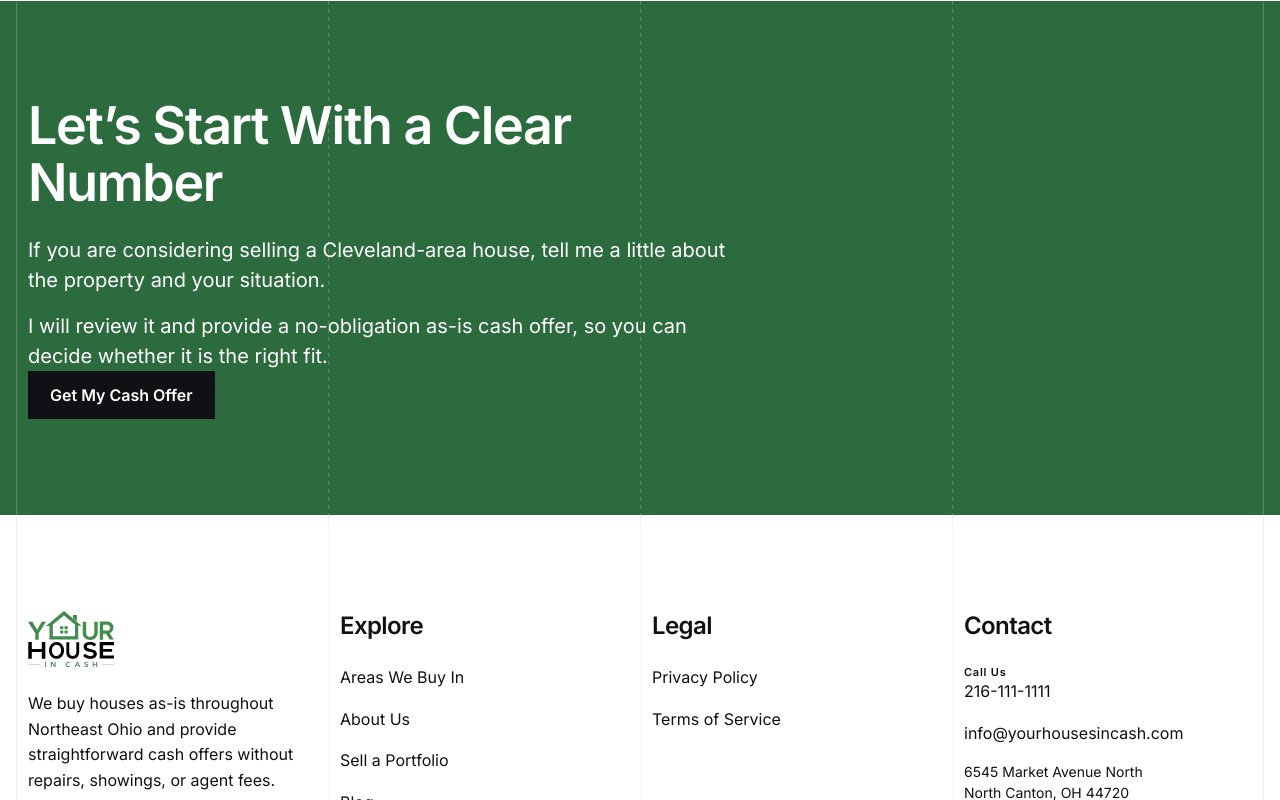
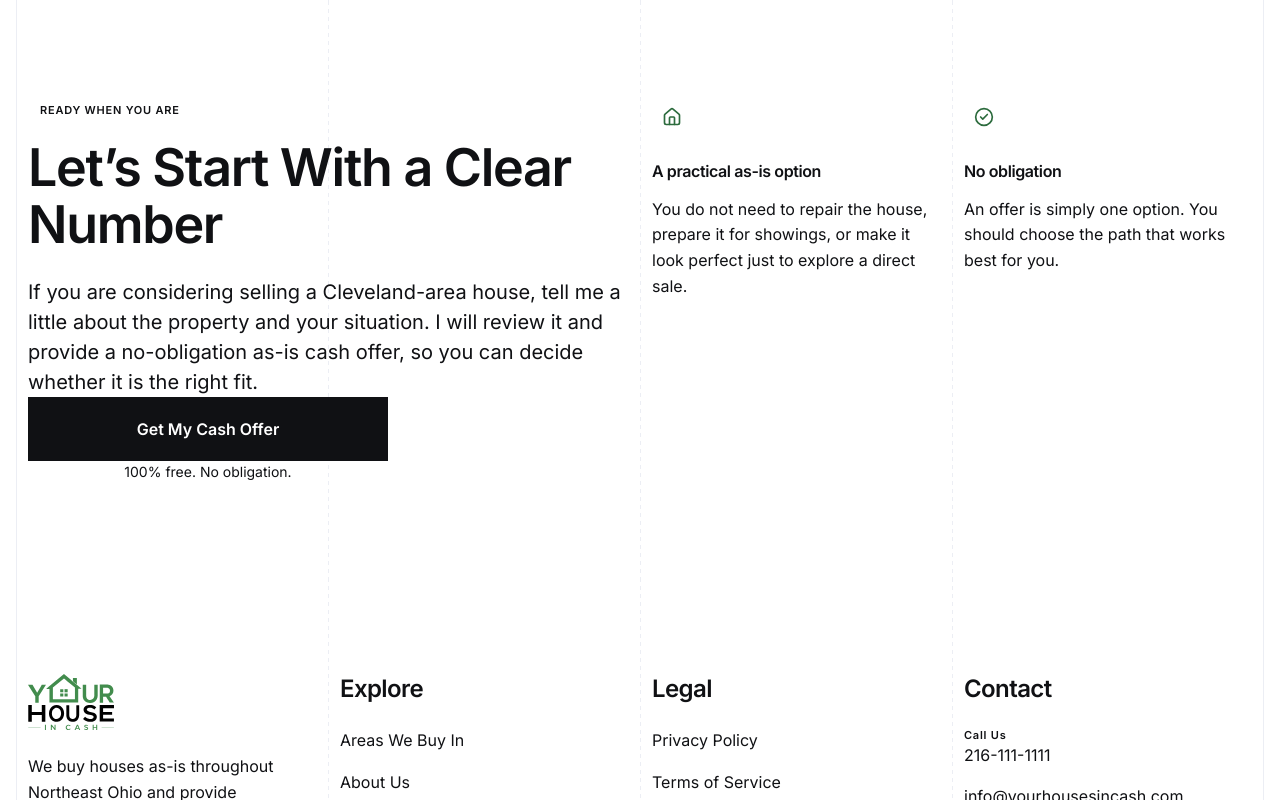
Before and after one commit to YHICAdmin/your-house-in-cash, a Next.js app: page /about-us in a window 1280 px wide. Shown: the part 1820-2620 px from the top of the page. Built offline with nearby package versions, Linux system fonts and the light colour scheme.

Commit message:
Reuse shared About Us final CTA

```diff
--- a/project-documentation/website-specification/about-us-page.md
+++ b/project-documentation/website-specification/about-us-page.md
@@ -16,6 +16,7 @@ Normal paragraph copy on the page uses the global primary text color. The Final
 
 - Canonical route: `/about-us`
 - The page’s primary call to action follows the site’s standard Seller Lead Form Flow at `/get-cash-offer`.
+- The shared Footer uses the existing Background Neutral (`#F8F8F8`) on this page.
 
 # Introduction
 
@@ -302,11 +303,8 @@ Close the page with one calm, clear next step. After meeting Noah, understanding
 
 ## Layout
 
-- Use Brand Green Dark (`#2C6B3D`) as a visually distinct full-width final-section background.
-- Use a restrained, spacious composition with large light-colored typography and one prominent Primary CTA.
+- Use the [shared Final CTA](../shared-sections.md#final-cta) with its default Background (`#FFFFFF`), matching the Area Page Final CTA composition and responsive behavior.
 - The CTA is the natural conclusion of the page, not a sudden marketing push.
-- Do not add testimonials, trust badges, statistics, extra links, illustrations, or a list of benefits.
-- On Mobile, stack the content and Primary CTA cleanly while preserving generous spacing.
 
 ## Heading
 
@@ -316,19 +314,17 @@ Close the page with one calm, clear next step. After meeting Noah, understanding
 
 ### Visual Design
 
-- Use the global H2 typography.
-- Use large, light-colored typography.
+- Use the shared Final CTA Heading treatment.
 
 ## Supporting Copy
 
 ### Content
 
-- `If you are considering selling a Cleveland-area house, tell me a little about the property and your situation.`
-- `I will review it and provide a no-obligation as-is cash offer, so you can decide whether it is the right fit.`
+- `If you are considering selling a Cleveland-area house, tell me a little about the property and your situation. I will review it and provide a no-obligation as-is cash offer, so you can decide whether it is the right fit.`
 
 ### Visual Design
 
-- Use the global Body Large typography.
+- Use the shared Final CTA Supporting Copy treatment.
 
 ## Primary CTA
 
@@ -340,3 +336,20 @@ Close the page with one calm, clear next step. After meeting Noah, understanding
 
 - Use the shared Button Component with link semantics.
 - Navigate to the existing Seller Lead Form Flow at `/get-cash-offer`.
+
+## Section Label
+
+### Content
+
+- `READY WHEN YOU ARE`
+
+## Reassurance Row
+
+### Content
+
+- `100% free. No obligation.`
+
+## Supporting Benefits
+
+1. `House` icon; heading `A practical as-is option`; supporting copy: `You do not need to repair the house, prepare it for showings, or make it look perfect just to explore a direct sale.`
+2. `CircleCheck` icon; heading `No obligation`; supporting copy: `An offer is simply one option. You should choose the path that works best for you.`
--- a/src/app/(site)/about-us/page.module.css
+++ b/src/app/(site)/about-us/page.module.css
@@ -8,8 +8,7 @@
 
 .introductionLayout,
 .beliefsLayout,
-.expectationsLayout,
-.finalCtaLayout {
+.expectationsLayout {
   row-gap: var(--spacing-xl);
 }
 
@@ -28,8 +27,7 @@
 .directAnswerContent,
 .directAnswerPhotograph,
 .expectationsHeader,
-.standards,
-.finalCtaContent {
+.standards {
   grid-column: 1 / -1;
   min-width: 0;
 }
@@ -53,8 +51,7 @@
 }
 
 .directAnswerContent p,
-.standard p,
-.finalCtaCopy p {
+.standard p {
   margin: 0;
 }
 
@@ -187,37 +184,10 @@
   margin: 0 0 var(--spacing-s);
 }
 
-.finalCta {
-  --system-line-color: rgb(255 255 255 / 20%);
-  background: var(--color-brand-dark);
-  color: var(--color-background);
-}
-
-.finalCtaContent {
-  display: flex;
-  flex-direction: column;
-  align-items: flex-start;
-}
-
-.finalCtaHeading {
-  max-width: 20ch;
-  margin: 0 0 var(--spacing-m);
-}
-
-.finalCtaCopy {
-  display: flex;
-  max-width: 56ch;
-  flex-direction: column;
-  gap: var(--spacing-s);
-  margin-bottom: var(--spacing-l);
-  color: var(--color-brand-light);
-}
-
 @media (min-width: 768px) {
   .introductionLayout,
   .beliefsLayout,
-  .expectationsLayout,
-  .finalCtaLayout {
+  .expectationsLayout {
     row-gap: var(--spacing-2xl);
   }
 
@@ -271,9 +241,6 @@
     grid-column: 1 / -1;
   }
 
-  .finalCtaContent {
-    grid-column: 1 / span 6;
-  }
 }
 
 @media (min-width: 1200px) {
@@ -337,7 +304,4 @@
     gap: var(--spacing-m);
   }
 
-  .finalCtaContent {
-    grid-column: 1 / span 7;
-  }
 }
--- a/src/app/(site)/about-us/page.tsx
+++ b/src/app/(site)/about-us/page.tsx
@@ -1,8 +1,8 @@
 import type { Metadata } from "next";
 import Image from "next/image";
-import { Handshake, House } from "lucide-react";
+import { CircleCheck, Handshake, House } from "lucide-react";
 import { SiteFooter } from "@/components/layout/site-footer";
-import { Button } from "@/components/ui/button";
+import { FinalCta } from "@/components/ui/final-cta";
 import { SectionLabel } from "@/components/ui/section-label";
 import styles from "./page.module.css";
 
@@ -113,20 +113,19 @@ export default function AboutUsPage() {
           </div>
         </section>
 
-        <section className={`${styles.section} ${styles.finalCta} section-spacing system-lines-bg`} aria-labelledby="final-cta-heading">
-          <div className={`${styles.finalCtaLayout} content-grid`}>
-            <div className={styles.finalCtaContent}>
-              <h2 id="final-cta-heading" className={`${styles.finalCtaHeading} text-heading-2`}>Let’s Start With a Clear Number</h2>
-              <div className={`${styles.finalCtaCopy} text-body-large`}>
-                <p>If you are considering selling a Cleveland-area house, tell me a little about the property and your situation.</p>
-                <p>I will review it and provide a no-obligation as-is cash offer, so you can decide whether it is the right fit.</p>
-              </div>
-              <Button href="/get-cash-offer">Get My Cash Offer</Button>
-            </div>
-          </div>
-        </section>
+        <FinalCta content={{
+          label: "Ready When You Are",
+          headline: "Let’s Start With a Clear Number",
+          supportingCopy: "If you are considering selling a Cleveland-area house, tell me a little about the property and your situation. I will review it and provide a no-obligation as-is cash offer, so you can decide whether it is the right fit.",
+          cta: { label: "Get My Cash Offer", href: "/get-cash-offer" },
+          reassurance: "100% free. No obligation.",
+          benefits: [
+            { icon: House, heading: "A practical as-is option", supportingCopy: "You do not need to repair the house, prepare it for showings, or make it look perfect just to explore a direct sale." },
+            { icon: CircleCheck, heading: "No obligation", supportingCopy: "An offer is simply one option. You should choose the path that works best for you." },
+          ],
+        }} />
       </main>
-      <SiteFooter />
+      <SiteFooter background="neutral" />
     </>
   );
 }
```
